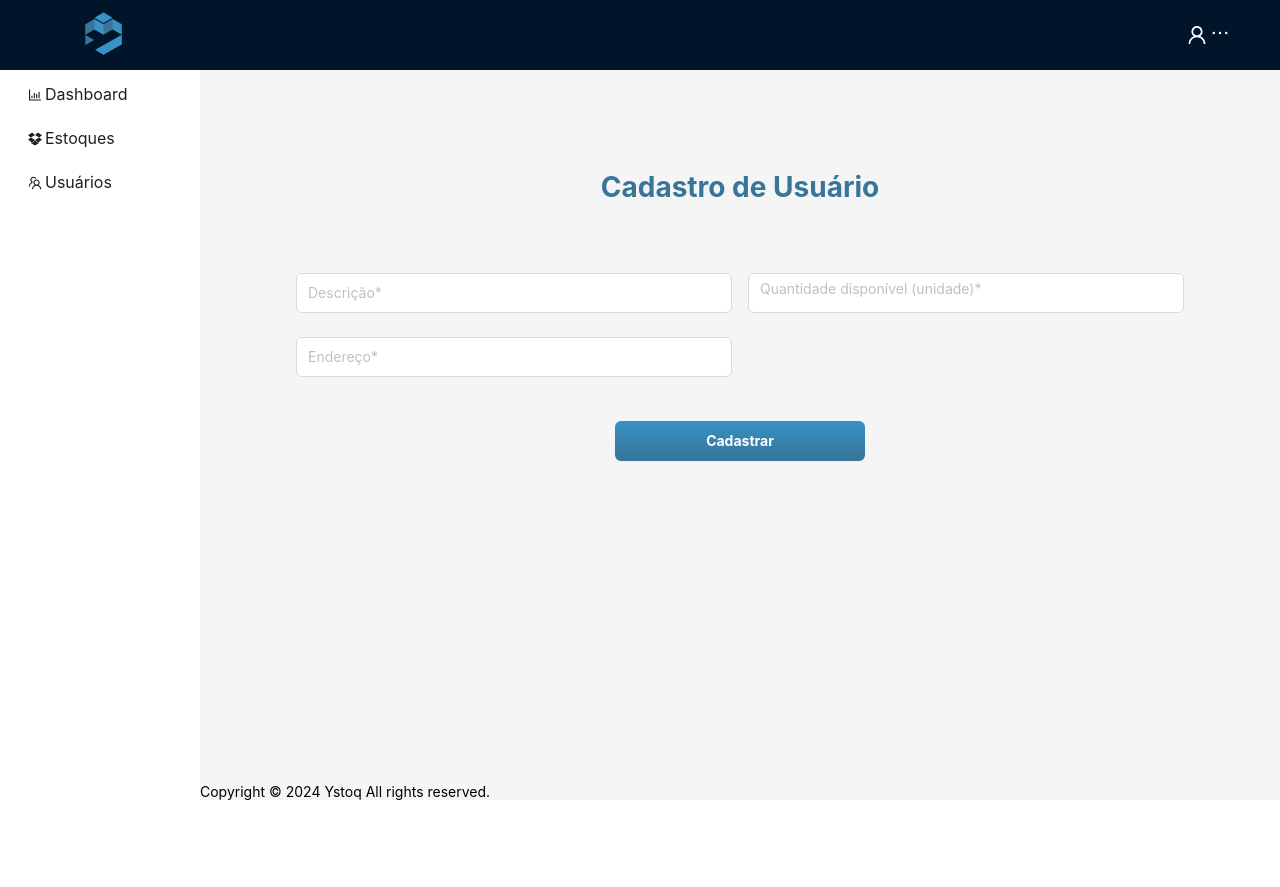
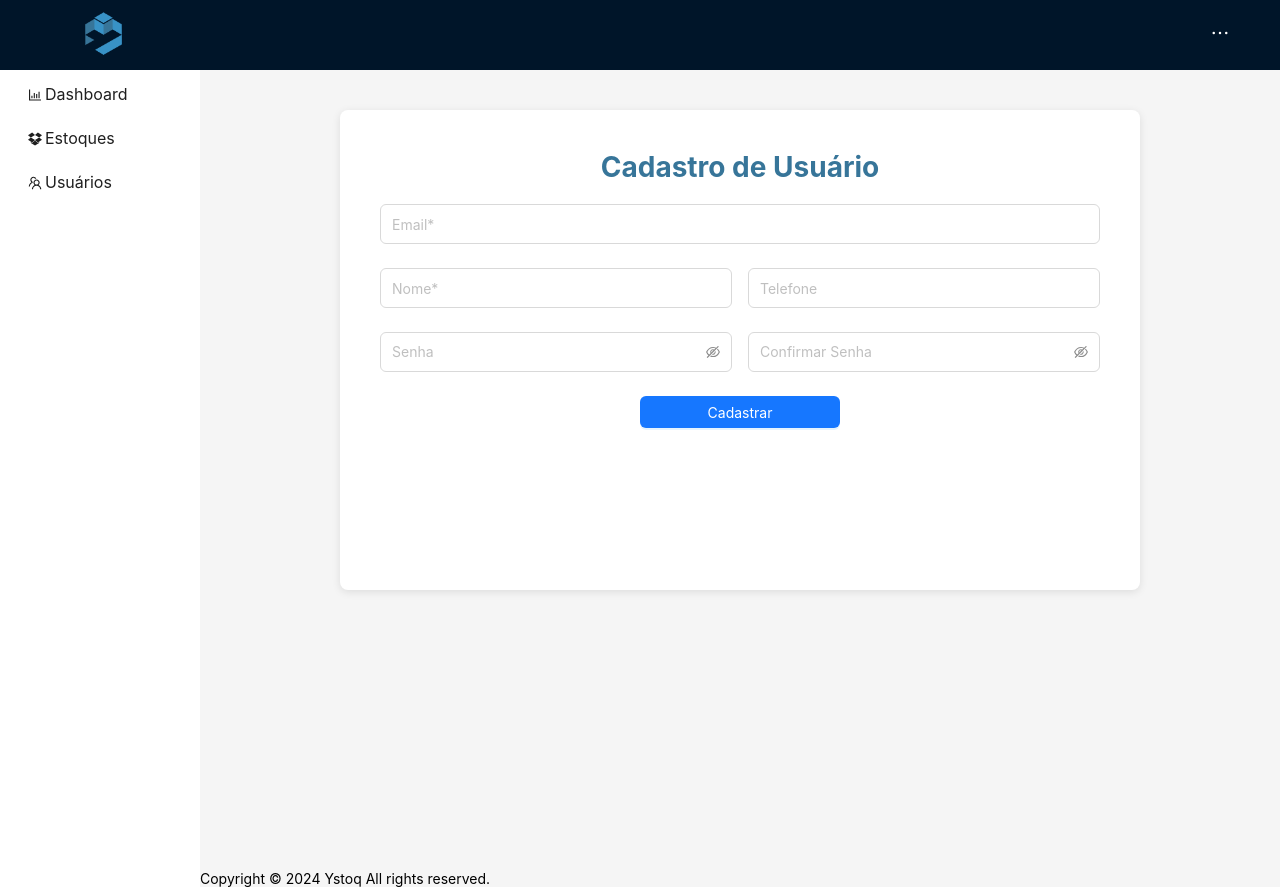
Before and after one commit to naieliloeblein1/ystoq-front, a React (Create React App) app: page /usuario in a window 1280 px wide. Before the commit the page ends 800 px from the top, so only its background shows below. Built offline with nearby package versions, Linux system fonts and the light colour scheme; the HTML template or start-up script is replaced by a standard one.

Commit message:
Criando o usuario

```diff
--- a/src/components/layout-components/NavProfile.js
+++ b/src/components/layout-components/NavProfile.js
@@ -2,54 +2,27 @@ import React from "react";
 import { Menu } from "antd";
 // import { connect } from "react-redux";
 // import { signOut } from "../../../redux/actions/Auth";
-import { EditOutlined, LogoutOutlined, UserOutlined } from "@ant-design/icons";
+import { LogoutOutlined } from "@ant-design/icons";
 import EllipsisDropdown from "../../components/shared-components/EllipsisDropdown";
 import { Link } from "react-router-dom";
 
 export const NavProfile = () => {
 	const signOut = async () => {
 		localStorage.removeItem("email");
-		localStorage.removeItem("usuario_flag");
 		localStorage.removeItem("admin_flag");
 		localStorage.removeItem("token");
 	};
-	let usuario_flag = null;
-	usuario_flag = localStorage.getItem("usuario_flag");
 
 	return (
 		<div>
 			<div className="nav-profile-header">
 				<div>
 					<h4 style={{ display: "flex" }}>
-						<UserOutlined
-							style={{ color: "#fff", fontSize: 20, padding: 3 }}
-						/>
 						<EllipsisDropdown
 							menu={
 								<Menu>
-									<Menu.Item key="0">
-										<Link
-											to={`http://localhost:3001/${
-												usuario_flag === "true"
-													? "usuario"
-													: "admin"
-											}/0`}
-										>
-											<div style={{ display: "flex" }}>
-												<div style={{ flexGrow: 1 }}>
-													<span>Editar</span>
-												</div>
-												<div>
-													<EditOutlined />
-												</div>
-											</div>
-										</Link>
-									</Menu.Item>
-
-									<Menu.Divider />
-
 									<Menu.Item
-										key="1"
+										key="0"
 										onClick={(e) => signOut()}
 									>
 										<Link to={`http://localhost:3000/`}>
--- a/src/layouts/app-layout/index.js
+++ b/src/layouts/app-layout/index.js
@@ -48,6 +48,10 @@ const AppLayout = () => {
 								path="/usuario"
 								element={<CadastroUsuario />}
 							/>
+							<Route
+								path="/usuario/:id"
+								element={<CadastroUsuario />}
+							/>
 						</Routes>
 					</Content>
 					<Footer />
--- a/src/views/login/index.js
+++ b/src/views/login/index.js
@@ -31,6 +31,7 @@ const Login = () => {
             console.log('Login realizado com sucesso:', response.data);
             localStorage.setItem('token', response.data.token);
             localStorage.setItem('email', response.data.email);
+            localStorage.setItem('admin_flag', response.data.admin_flag);
             Swal.fire({
                 title: 'Sucesso!',
                 text: response.data.message,
--- a/src/views/usuario/index.js
+++ b/src/views/usuario/index.js
@@ -1,15 +1,34 @@
 import React, { useEffect, useState } from "react";
-import { Form, Input, Button, Row, Col, InputNumber } from "antd";
+import { Form, Input, Button, Row, Col } from "antd";
 import PageContent from "../../components/page-content";
-import styles from "./styles";
 import Swal from "sweetalert2";
 import axios from "axios";
 import { useParams } from "react-router-dom";
+import styles from "./styles";
+import InputMask from 'react-input-mask';
 
 const CadastroUsuario = () => {
     let { id } = useParams();
-	const [estoqueData, setEstoqueData] = useState(null);
+    const [usuarioData, setUsuarioData] = useState({
+            email: "",
+            nome: "",
+            telefone: "",
+            senha: "",
+            confirmarSenha: ""
+        });
     const [isDataLoaded, setIsDataLoaded] = useState(false);
+
+    const handleChange = (event) => {
+        const { name, value } = event.target;
+        setUsuarioData({ ...usuarioData, [name]: value });
+    };
+
+    const validatePassword = (_, value) => {
+        if (!value || usuarioData.senha === value) {
+            return Promise.resolve();
+        }
+        return Promise.reject(new Error('As senhas não coincidem!'));
+    };
 
     useEffect(() => {
         const fetchData = async () => {
@@ -17,13 +36,14 @@ const CadastroUsuario = () => {
                 if (id !== undefined) {
                     let response;
                     response = await axios.get(
-						`http://localhost:8080/estoque/${id}`,
+                        `http://localhost:8080/usuario/${id}`,
                     );
-					setEstoqueData(response.data);
+                    delete response.data.senha;
+                    setUsuarioData(response.data);
                 }
                 setIsDataLoaded(true);
             } catch (error) {
-				console.error("Erro ao buscar dados do estoque:", error);
+                console.error("Erro ao buscar dados do usuário:", error);
             }
         };
 
@@ -33,54 +53,42 @@ const CadastroUsuario = () => {
     if (!isDataLoaded) {
         return <div>Carregando...</div>;
     }
+
+    const showToast = (message, type) => {
+        Swal.fire({
+            toast: true,
+            position: 'top-right',
+            icon: type,
+            title: message,
+            showConfirmButton: false,
+            timer: 1500,
+            timerProgressBar: true,
+        });
+    };
+
     const onFinish = async (values) => {
         try {
             if (id === undefined) {
-				const response = await axios.post(
-					"http://localhost:8080/estoque",
+                await axios.post(
+                    "http://localhost:8080/cadastro-usuario",
                     values,
                 );
-				Swal.fire({
-					title: "Sucesso!",
-					text: response.data.detail,
-					icon: "success",
-					timer: 2000,
-					showConfirmButton: false,
-				});
+                showToast("Usuário cadastrado com sucesso!", "success");
             } else {
-				let response = null;
                 if (id > 0) {
-					response = await axios.put(
-						`http://localhost:8080/estoque/${id}`,
-						values,
-					);
-				} else {
-					response = await axios.put(
-						`http://localhost:8080/estoque/${estoqueData.id}`,
+                    await axios.put(
+                        `http://localhost:8080/usuario/${id}`,
                         values,
                     );
                 }
-				Swal.fire({
-					title: "Sucesso!",
-					text: response.data.detail,
-					icon: "success",
-					timer: 2000,
-					showConfirmButton: false,
-				});
+                showToast("Usuário editado com sucesso!", "success");
             }
 
-			// Agora, aguarde 2 segundos antes de redirecionar
             setTimeout(() => {
-				window.location.href = "/lista-estoque";
+                window.location.href = "/lista-usuarios";
             }, 1300);
         } catch (error) {
-			Swal.fire({
-				title: "Erro!",
-				text: error,
-				icon: "error",
-				timer: 2000,
-				showConfirmButton: false,
-			});
+            showToast("Erro ao salvar usuário!", "error");
         }
     };
 
@@ -90,65 +98,56 @@ const CadastroUsuario = () => {
                 style={{
                     display: "flex",
                     flexDirection: "column",
-					justifyContent: "center",
+                    justifyContent: "flex-start",
                     alignItems: "center",
                     width: "100%",
+                    minHeight: "100vh",
+                    paddingTop: 40,
+                }}
+            >
+                <div
+                    style={{
+                        backgroundColor: "white",
+                        padding: 40,
+                        borderRadius: 8,
+                        boxShadow: "0 2px 8px rgba(0, 0, 0, 0.1)",
+                        maxWidth: "100%",
+                        width: "100vh",
+                        textAlign: "center",
+                        minHeight: "60vh",
                     }}
                 >
                     <h1
                         style={{
                             color: "#377599",
                             fontWeight: "bold",
-						marginTop: 100,
+                            marginTop: 0,
                             fontSize: 28,
                         }}
                     >
                         {id !== undefined ? "Edição " : "Cadastro "}de Usuário
                     </h1>
                     <Form
-					name="cadastro-estoque"
+                        name="cadastro-usuario"
                         onFinish={onFinish}
-					labelCol={{ span: 12 }}
+                        labelCol={{ span: 24 }}
                         wrapperCol={{ span: 24 }}
                         style={{
-						marginTop: 50,
-						width: "100%",
+                            marginTop: 20,
                         }}
-					initialValues={estoqueData}
+                        initialValues={usuarioData}
                     >
                         <Row gutter={16}>
-						<Col span={12}>
+                            <Col span={24}>
                                 <Form.Item
-								name="descricao"
-								rules={[
-									{
-										required: true,
-										message:
-											"Por favor, insira a descrição!",
-									},
-								]}
+                                    name="email"
+                                    rules={[{ required: true, message: 'Por favor, insira o email!' }]}
                                 >
                                 <Input
-									placeholder="Descrição*"
+                                    type="email"
+                                    name="email"
+                                    placeholder="Email*"
                                     style={styles.inputForm}
-								/>
-							</Form.Item>
-						</Col>
-						<Col span={12}>
-							<Form.Item
-								name="quantidade"
-								rules={[
-									{
-										required: true,
-										message:
-											"Por favor, insira a quantidade disponível!",
-									},
-								]}
-							>
-								<InputNumber
-									placeholder="Quantidade disponível (unidade)*"
-									style={styles.inputForm}
-									min={1}
                                 />
                                 </Form.Item>
                             </Col>
@@ -156,34 +155,89 @@ const CadastroUsuario = () => {
                         <Row gutter={16}>
                             <Col span={12}>
                                 <Form.Item
-								name="endereco"
+                                    name="nome"
+                                    rules={[{ required: true, message: 'Por favor, insira o nome!' }]}
+                                >
+                                <Input
+                                    type="nome"
+                                    name="nome"
+                                    placeholder="Nome*"
+                                    style={styles.inputForm}
+                                />
+                                </Form.Item>
+                            </Col>
+                            <Col span={12}>
+                            <Form.Item
+                                name="telefone"
+                            >
+                                <InputMask
+                                    mask="(99) 99999-9999"
+                                    value={usuarioData.telefone}
+                                    onChange={handleChange}
+                                >
+                                    {(inputProps) => (
+                                        <Input
+                                            {...inputProps}
+                                            type="text"
+                                            name="telefone"
+                                            placeholder="Telefone"
+                                            style={styles.inputForm}
+                                        />
+                                    )}
+                                </InputMask>
+                            </Form.Item>
+                            </Col>
+                        </Row>
+                        <Row gutter={16}>
+                        <Col span={12}>
+                            <Form.Item
+                                name="senha"
+                                rules={[{ required: id === undefined ? true : false, message: 'Por favor, insira a senha!' }]}
+                                hasFeedback
+                            >
+                                <Input.Password
+                                    name="senha"
+                                    placeholder="Senha"
+                                    onChange={handleChange}
+                                    style={styles.inputForm}
+                                />
+                            </Form.Item>
+                        </Col>
+                        <Col span={12}>
+                            <Form.Item
+                                name="confirmarSenha"
+                                dependencies={['senha']}
+                                hasFeedback
                                 rules={[
-									{
-										required: true,
-										message:
-											"Por favor, insira o endereço!",
-									},
+                                    { required: id === undefined ? true : false, message: 'Por favor, confirme a senha!' },
+                                    { validator: validatePassword }
                                 ]}
                             >
-								<Input
-									placeholder="Endereço*"
+                                <Input.Password
+                                    name="confirmarSenha"
+                                    placeholder="Confirmar Senha"
+                                    onChange={handleChange}
                                     style={styles.inputForm}
                                 />
                             </Form.Item>
                         </Col>
                     </Row>
-					<Row
-						gutter={16}
-						style={{ display: "flex", justifyContent: "center" }}
+                        <Row gutter={16} style={{height: 40, display: "flex", justifyContent: "center"}}>
+                            <Form.Item>
+                                <Button
+                                    type="primary"
+                                    htmlType="submit"
+                                    style={{
+                                        width: 200,
+                                    }}
                                 >
-						<Form.Item>
-							<Button style={styles.buttonForm} htmlType="submit">
                                     {id !== undefined ? "Editar" : "Cadastrar"}
                                 </Button>
                             </Form.Item>
                         </Row>
                     </Form>
                 </div>
+            </div>
         </PageContent>
     );
 };
```
Also changed, not shown: src/views/lista-estoque/index.js (+9 -0 lines), src/views/lista-usuarios/index.js (+15 -15 lines). Lines whose indentation alone changed are shown as unchanged.
